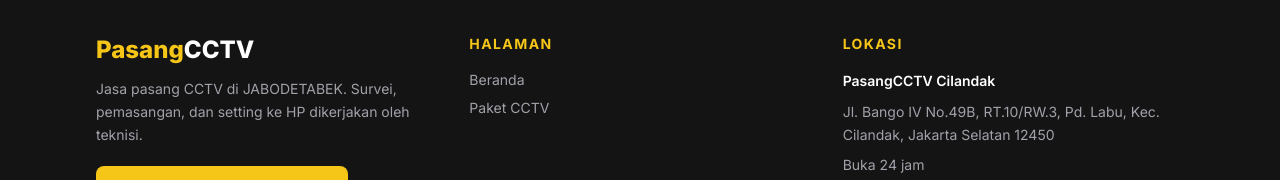
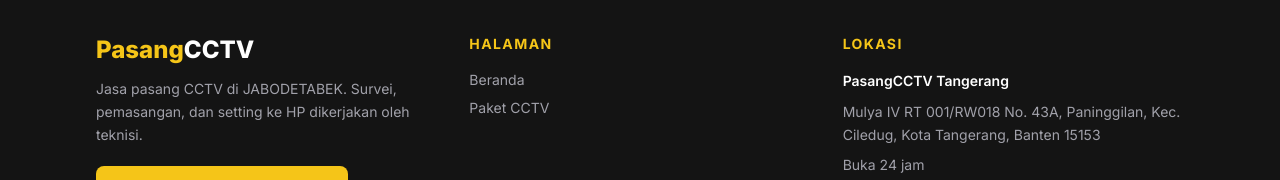
Before and after one commit to indoboyz1357/pasangcctv, a Next.js app: page /paket-cctv in a window 1280 px wide. Shown: the part 4548-4728 px from the top of the page. Built offline with nearby package versions, Linux system fonts and the light colour scheme.

Commit message:
chore: update office address to Paninggilan, Ciledug, Tangerang

```diff
--- a/app/page.tsx
+++ b/app/page.tsx
@@ -77,8 +77,8 @@
       address: {
         "@type": "PostalAddress",
         streetAddress: LOCATION.street,
-        addressLocality: "Jakarta Selatan",
-        addressRegion: "DKI Jakarta",
+        addressLocality: LOCATION.city,
+        addressRegion: LOCATION.province,
         postalCode: LOCATION.postalCode,
         addressCountry: "ID",
       },
@@ -215,8 +215,8 @@
     desc: "Dalam satu paket, Anda bebas menentukan berapa kamera yang dipasang di dalam dan berapa yang di luar. Kombinasi disesuaikan saat survei.",
   },
   {
-    title: "Toko fisik di Cilandak, buka 24 jam",
-    desc: "Kami punya toko di Cilandak, Jakarta Selatan, yang buka 24 jam. Kamera bisa dilihat langsung sebelum dipasang.",
+    title: "Kantor fisik di Ciledug, buka 24 jam",
+    desc: "Kami punya kantor fisik di Ciledug, Kota Tangerang, yang buka 24 jam. Kamera bisa dilihat langsung sebelum dipasang.",
   },
 ];
 
@@ -542,7 +542,7 @@
         <div className="container-max">
           <ScrollReveal>
             <div className="label-tag">Lokasi</div>
-            <h2 className="section-title">Toko kami</h2>
+            <h2 className="section-title">Kantor kami</h2>
           </ScrollReveal>
           <ScrollReveal delay={100} className="mt-8">
             <div className="card max-w-md hover:border-accent/40 transition-colors">
@@ -561,7 +561,7 @@
                 href={LOCATION.googleMapsUrl}
                 target="_blank"
                 rel="noopener noreferrer"
-                id="maps-link-cilandak"
+                id="maps-link-kantor"
                 className="btn-outline mt-5 inline-flex"
               >
                 <IconMapPin />
--- a/components/QuoteForm.tsx
+++ b/components/QuoteForm.tsx
@@ -125,7 +125,7 @@
           id="quote-area"
           name="area"
           type="text"
-          placeholder="Contoh: Cilandak, Jakarta Selatan"
+          placeholder="Contoh: Ciledug, Tangerang"
           value={form.area}
           onChange={handleChange}
           className={inputClass}
--- a/content/site.ts
+++ b/content/site.ts
@@ -17,22 +17,22 @@
 } as const;
 
 export const LOCATION = {
-  name: "PasangCCTV Cilandak",
-  street: "Jl. Bango IV No.49B, RT.10/RW.3",
-  area: "Pd. Labu, Kec. Cilandak",
-  city: "Jakarta Selatan",
-  postalCode: "12450",
-  province: "DKI Jakarta",
+  name: "PasangCCTV Tangerang",
+  street: "Mulya IV RT 001/RW018 No. 43A",
+  area: "Paninggilan, Kec. Ciledug",
+  city: "Kota Tangerang",
+  postalCode: "15153",
+  province: "Banten",
   country: "ID",
   fullAddress:
-    "Jl. Bango IV No.49B, RT.10/RW.3, Pd. Labu, Kec. Cilandak, Jakarta Selatan 12450",
+    "Mulya IV RT 001/RW018 No. 43A, Paninggilan, Kec. Ciledug, Kota Tangerang, Banten 15153",
   openingHours: "Buka 24 jam",
   coordinates: {
-    lat: -6.3044736,
-    lng: 106.8078669,
+    lat: -6.247047,
+    lng: 106.712742,
   },
   googleMapsUrl:
-    "https://www.google.com/maps/place/Jasa+Pasang+CCTV+-+CCTVGO+Cilandak/@-6.3044736,106.8078669,17z/data=!3m1!4b1!4m6!3m5!1s0x2e69efd01ecd2e51:0x69ea2f25816e4ecd!8m2!3d-6.3044736!4d106.8078669!16s%2Fg%2F11nw70wl3z",
+    "https://www.google.com/maps/search/?api=1&query=Mulya+IV+RT+001%2FRW018+No.+43A+Paninggilan+Ciledug+Kota+Tangerang+Banten+15153",
 } as const;
 
 export const SERVICE_AREA = "JABODETABEK";
```
Also changed, not shown: references/stats.md (+1 -1 lines).
